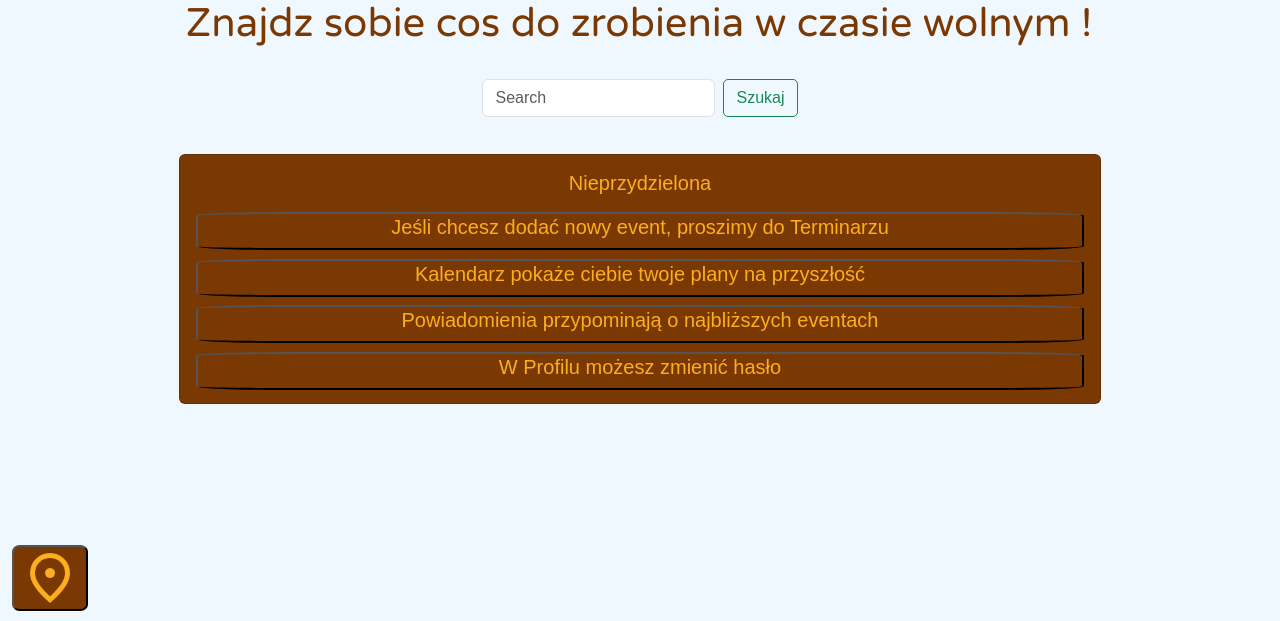
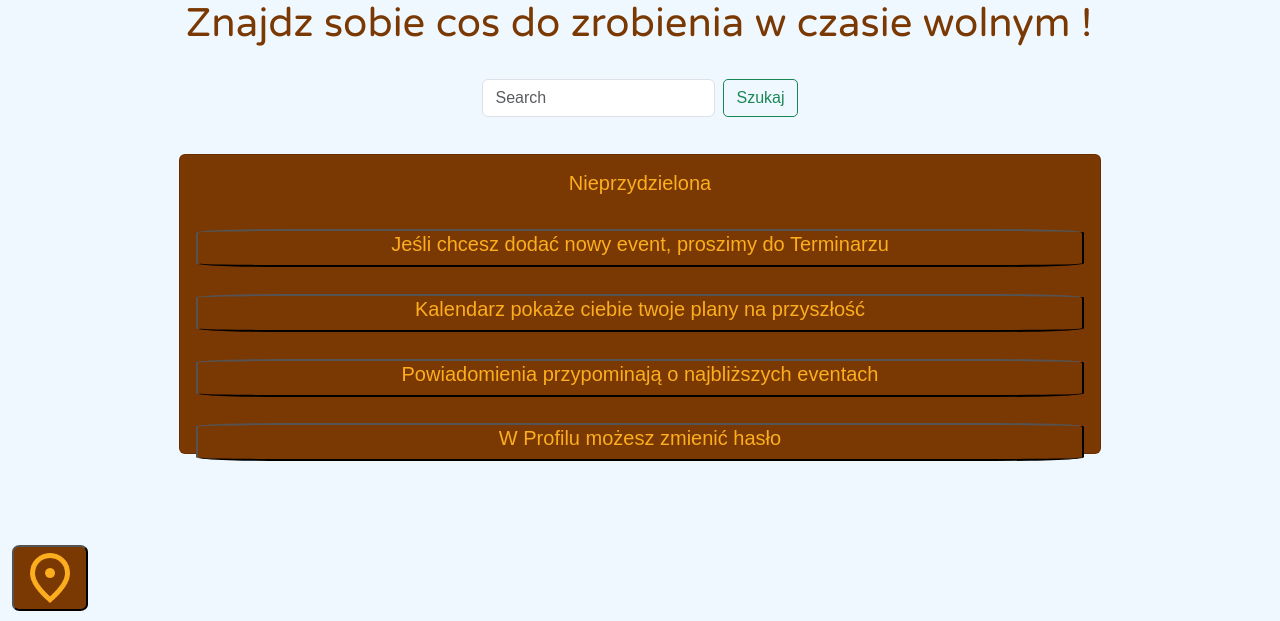
Before and after one commit to wojtek20032/free_time_application, a PHP site: page /menu.php in a window 1280 px wide. Shown: the part 179-800 px from the top of the page. Run offline with PHP 8.4, Linux system fonts and the light colour scheme; the visitor is signed in with stand-in values (Sample User, id 1); data comes from the database, SQL or seed files in the repository; data that the repository does not hold is empty; some web fonts are replaced.

Commit message:
CSS fixes

```diff
--- a/menu/menu.css
+++ b/menu/menu.css
@@ -157,7 +157,7 @@ img {
 }
 
 #card-inner {
-  height: 250px;
+  height: 300px;
   padding: 0 5%;
 }
 
@@ -182,7 +182,7 @@ img {
   background-color: #7a3803;
   color:#fcae1e ;
   border-radius: 10%;
-  margin-top:1%;
+  margin-top:3%;
   cursor:pointer;
 }
 
```
